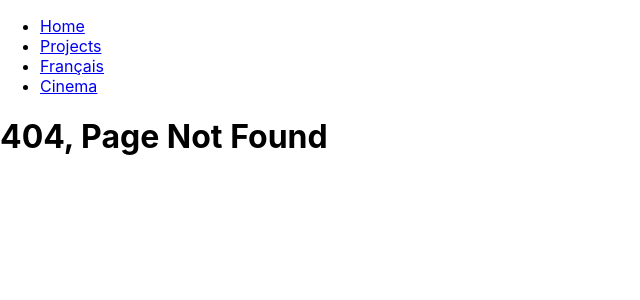
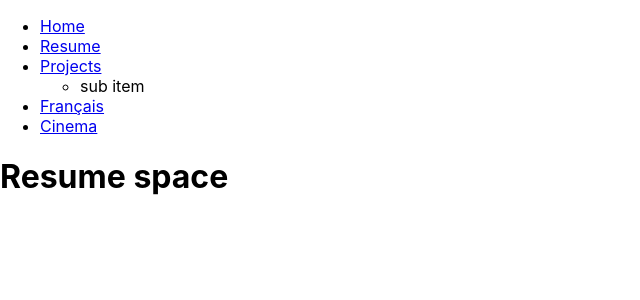
Before and after one commit to jackweyhrich/jackweyhrich.github.io, a React (Create React App) app: page /resume in a window 1280 px wide. Before the commit this address had no page. Shown: the top 300 px of the page, without its empty margins (0-640 px from the left). Built offline with nearby package versions, Linux system fonts and the light colour scheme.

Commit message:
Add resume to scaffolding

```diff
--- a/src/App.js
+++ b/src/App.js
@@ -5,6 +5,7 @@ import Home from "./views/Home";
 import Projects from "./views/Projects";
 import Français from "./views/Français";
 import Cinema from "./views/Cinema";
+import Resume from "./views/Resume";
 import Navbar from "./components/Navbar";
 
 function App() {
@@ -13,6 +14,7 @@ function App() {
       <Navbar />
       <Routes>
         <Route index element={<Home name="Home" />} />
+        <Route path="resume" element={<Resume />} />
         <Route path="projects" element={<Projects />} />
         <Route path="français" element={<Français />} />
         <Route path="cinema" element={<Cinema />} />
--- a/src/components/Navbar.js
+++ b/src/components/Navbar.js
@@ -9,7 +9,13 @@ const Navbar = () => {
             <Link to="/">Home</Link>
           </li>
           <li>
+            <Link to="/resume">Resume</Link>
+          </li>
+          <li>
             <Link to="/projects">Projects</Link>
+            <ul>
+              <li>sub item</li>
+            </ul>
           </li>
           <li>
             <Link to="/français">Français</Link>
--- /dev/null
+++ b/src/views/Resume.js
@@ -0,0 +1,5 @@
+function Resume(props) {
+  return <h1>Resume space</h1>;
+}
+
+export default Resume;
```
